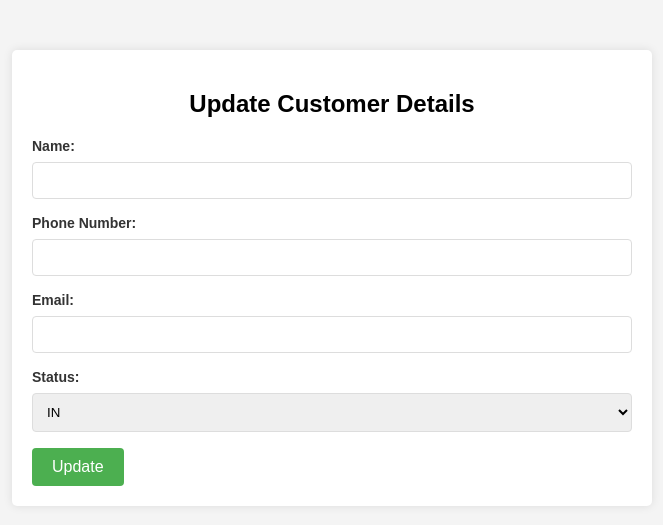
After one commit to ByteBender24/Laudromen, a Django app: template Application/templates/update_customer_details.html in a window 1280 px wide. The commit adds this page. Shown: the top 525 px of the page, without its empty margins (308-971 px from the left). Run offline with Django 5.2, Linux system fonts and the light colour scheme; the template is opened without the code that fills it, so the values that code supplies are empty.

Commit message:
Update customer details in JSON

```diff
--- /dev/null
+++ b/Application/templates/update_customer_details.html
@@ -0,0 +1,85 @@
+<!DOCTYPE html>
+<html lang="en">
+
+<head>
+    <meta charset="UTF-8" />
+    <meta name="viewport" content="width=device-width, initial-scale=1.0" />
+    <title>Update Customer Details</title>
+    <style>
+        body {
+            font-family: "Arial", sans-serif;
+            background-color: #f4f4f4;
+            margin: 0;
+            padding: 0;
+        }
+
+        .container {
+            max-width: 600px;
+            margin: 50px auto;
+            background-color: #fff;
+            padding: 20px;
+            border-radius: 5px;
+            box-shadow: 0 0 10px rgba(0, 0, 0, 0.1);
+        }
+
+        label {
+            display: block;
+            margin-bottom: 8px;
+            font-size: 14px;
+            font-weight: bold;
+            color: #333;
+        }
+
+        input, select {
+            width: 100%;
+            padding: 10px;
+            margin-bottom: 16px;
+            border: 1px solid #ddd;
+            border-radius: 4px;
+            box-sizing: border-box;
+        }
+
+        button {
+            background-color: #4caf50;
+            color: white;
+            padding: 10px 20px;
+            border: none;
+            border-radius: 4px;
+            cursor: pointer;
+            font-size: 16px;
+            transition: background-color 0.3s;
+        }
+
+        button:hover {
+            background-color: #45a049;
+        }
+    </style>
+</head>
+
+<body>
+    <div class="container">
+        <h2 style="text-align: center; font-size: 24px; margin-bottom: 20px;">Update Customer Details</h2>
+
+        <form method="post" action="">
+            {% csrf_token %}
+            <label for="name">Name:</label>
+            <input type="text" id="name" name="name" value="{{ customer.name }}" required>
+
+            <label for="phone_number">Phone Number:</label>
+            <input type="text" id="phone_number" name="phone_number" value="{{ customer.phone_number }}" required>
+
+            <label for="email">Email:</label>
+            <input type="text" id="email" name="email" value="{{ customer.email }}" required>
+
+            <label for="status">Status:</label>
+            <select id="status" name="status" required>
+                <option value="IN" {% if customer.status == "IN" %}selected{% endif %}>IN</option>
+                <option value="OUT" {% if customer.status == "OUT" %}selected{% endif %}>OUT</option>
+            </select>
+
+            <button type="submit">Update</button>
+        </form>
+    </div>
+</body>
+
+</html>
--- a/Application/urls.py
+++ b/Application/urls.py
@@ -11,4 +11,5 @@ urlpatterns = [
     path('machine_list/', views.machine_list, name='machine_list'),
     path('reports/', views.reports, name='generate_reports'),
     path('booking/', views.booking , name='booking'),
+    path('update_customer_details/<customer_id>/', views.update_customer_details, name='update_customer')
 ]
```
Also changed, not shown: Application/models.py (+42 -13 lines), Application/static/customers.json (+15 -12 lines), Application/templates/view_customer.html (+9 -0 lines), Application/views.py (+33 -2 lines).
